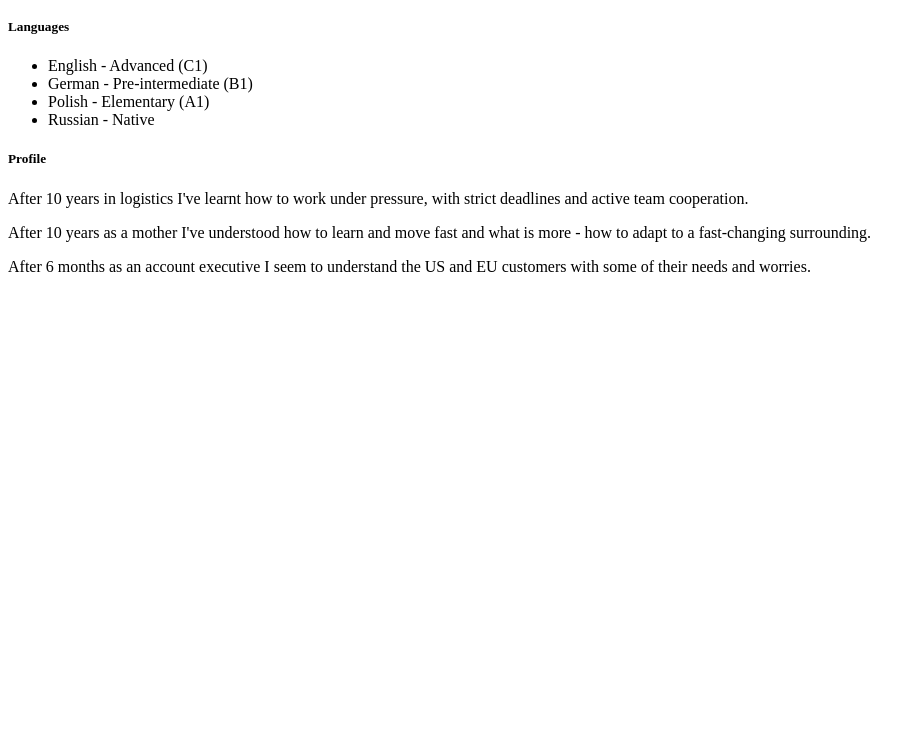
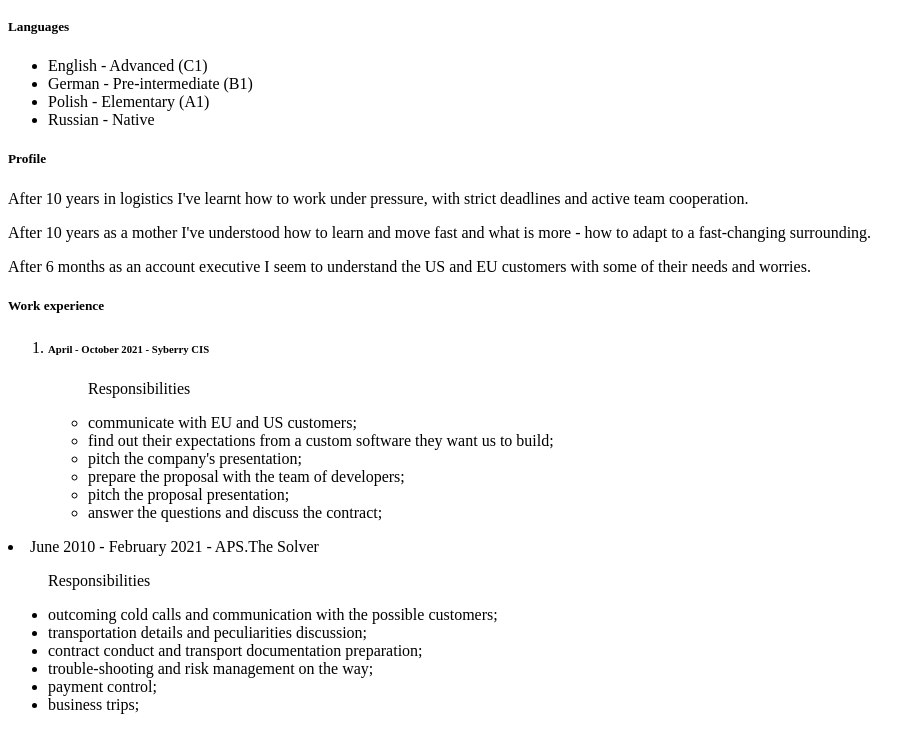
Before and after one commit to verynicegirl/rsschool-cv, a plain HTML site: page index.html in a window 1280 px wide. Shown: the part 661-1391 px from the top of the page, without its empty margins (0-922 px from the left). Before the commit the page ends 953 px from the top, so only its background shows below. Drawn offline with Linux system fonts and the light colour scheme.

Commit message:
feat:add career info to index.html

```diff
--- a/index.html
+++ b/index.html
@@ -52,9 +52,33 @@
         <p>After 6 months as an account executive I seem to understand the US and EU customers with some of their needs and worries.
     </p>
     </div>
-    <div class="careerBgd">
-
-    </div>
+   <div class="careerBgd">
+        <h5>Work experience</h5>
+        <div class="syberry">
+            <ol>
+            <li><h6>April - October 2021 - <span>Syberry CIS</span></h6></li>
+            <ul><p>Responsibilities</p>
+                <li>communicate with EU and US customers;</li>
+                <li>find out their expectations from a custom software they want us to build;</li>
+                <li>pitch the company's presentation;</li>
+                <li>prepare the proposal with the team of developers;</li>
+                <li>pitch the proposal presentation;</li>
+                <li>answer the questions and discuss the contract;</li>
+            </ul>
+        </div>
+        <div class="aps">
+            <li>June 2010 - February 2021 - <span>APS.The Solver</span></li>
+            <ul><p>Responsibilities</p>
+                <li>outcoming cold calls and communication with the possible customers;</li>
+                <li>transportation details and peculiarities discussion;</li>
+                <li>contract conduct and transport documentation preparation;</li>
+                <li>trouble-shooting and risk management on the way;</li>
+                <li>payment control;</li>
+                <li>business trips;</li>
+            </ul>
+        </div>
+        </ol>
+        </div>
 </div>
 
 
```
